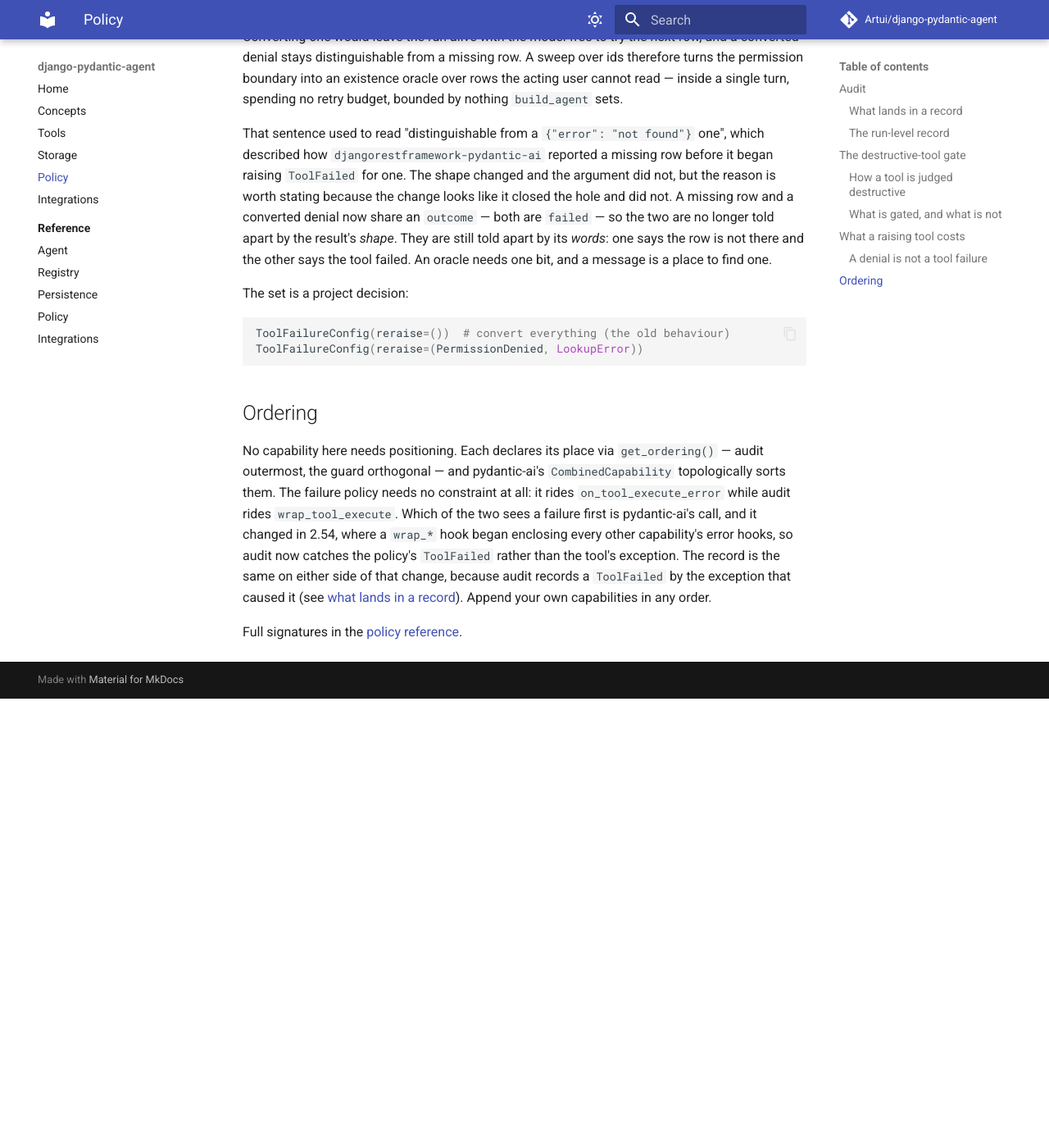
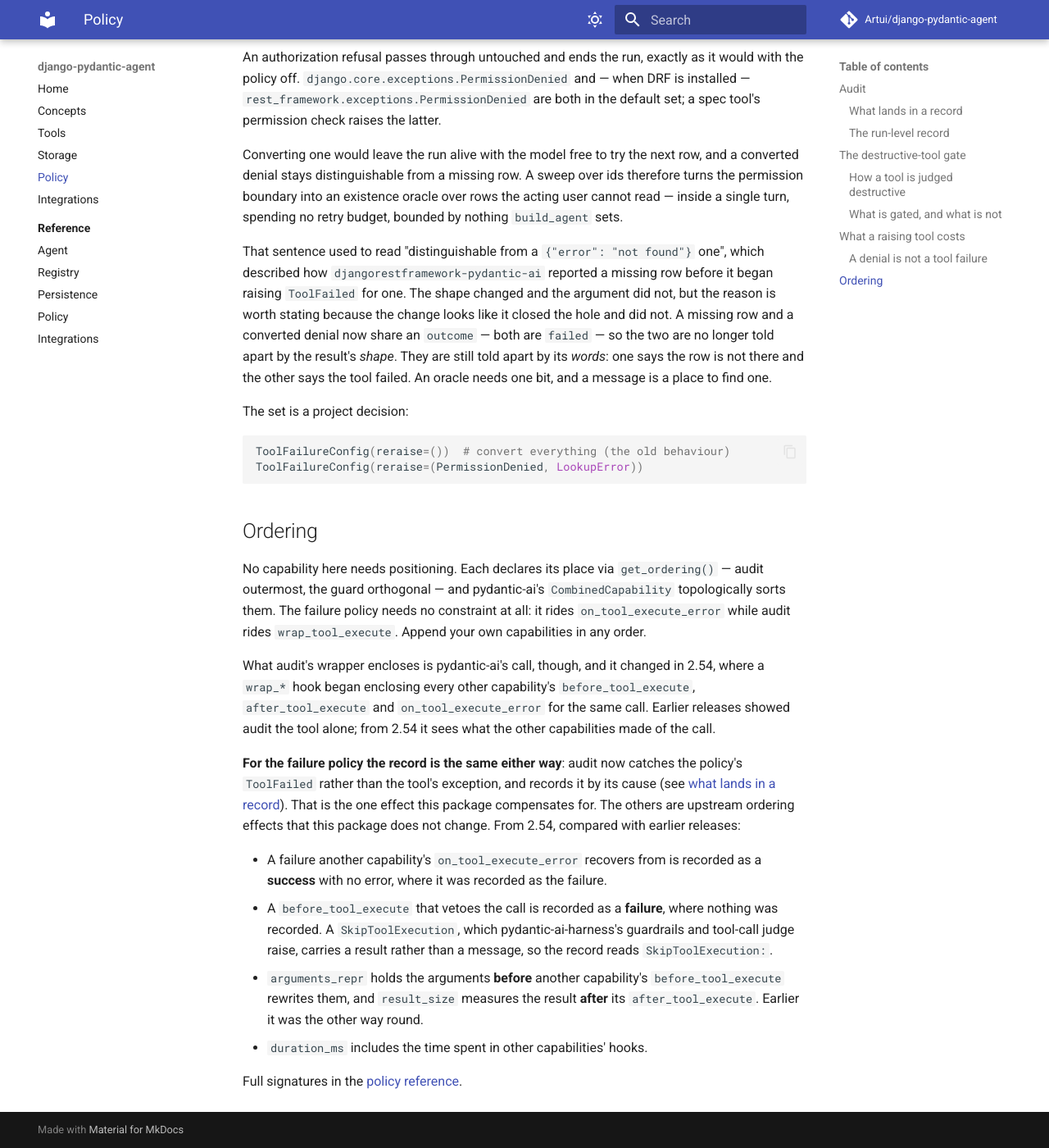
Before and after one commit to Artui/django-pydantic-agent, an MkDocs documentation site: the page built from docs/policy.md, in a window 1280 px wide and 1400 px high, scrolled down 3949 px. Shown: the whole window at 82% size. Built offline with MkDocs 1.6.1 and Material for MkDocs 9.7.7, drawn with Linux system fonts in a browser that asks for light colours; comment, search, counter and statistics services are not loaded; before the commit the page ends 4801 px from its top, so only the background shows below that; some of the changed text lies outside the part shown.

Commit message:
Say what audit records for each ToolFailed, and what 2.54 moved
A ToolFailed a tool raises itself never reaches a capability as one:
pydantic-ai's tool manager converts it into a ToolFailedError carrying
the same message first, so it is recorded by that message, not by its
cause, on every lock this package runs. The previous wording said the
opposite in the changelog, the policy page, the helper's docstring and
a test docstring. Only a ToolFailed a capability hook raises, the
failure policy's or a before_tool_execute veto, reaches the unwrap. A
real agent run with the failure policy composed now asserts the
ToolFailedError record and that the policy never saw it; it also holds
the ToolFailed condition of the guard from the run side.

The ordering account claimed the record is the same on both sides of
pydantic-ai 2.54. That holds for the failure policy only. The policy
page and the class docstring now list what else 2.54 moves in a record
(a recovered failure reads as success, a veto reads as failure, the
arguments precede and the result size follows other capabilities'
rewrites, the duration includes their hooks) as upstream effects this
package does not change.

The changelog no longer says every CI job runs the new order: the
floor job resolves an older pydantic-ai and keeps the old order
covered. The public wrap_tool_execute docstring points at the class
docstring rather than a private helper.

Co-Authored-By: Claude Opus 5.5 <noreply@anthropic.com>

```diff
--- a/docs/policy.md
+++ b/docs/policy.md
@@ -28,14 +28,22 @@ when the logger is null, so "auditing off" costs nothing.
 `AuditEvent` carries `tool_name`, `arguments_repr`, `duration_ms`, `success`,
 and optional `error` / `result_size`.
 
-On a failure, `error` reads `Type: message` and names **the tool's own
-exception**. A `ToolFailed` raised `from` another exception is recorded as that
-cause, because a `ToolFailed` is the copy written for the model: the
-[failure policy](#what-a-raising-tool-costs) redacts it unless `include_detail`
-is set, and this record is the operator's. So a tool that raises
-`ToolFailed("...") from e` itself is recorded as `e` too. A `ToolFailed` with
-no cause has nothing else to name and is recorded as itself. The exception the
-run sees is never changed; only the record is.
+On a failure, `error` reads `Type: message` for the exception that reached
+audit, with one exception. When the [failure policy](#what-a-raising-tool-costs)
+has turned a tool's exception into a `ToolFailed`, the record names that
+cause instead: the `ToolFailed` is the copy written for the model, redacted
+unless `include_detail` is set, and this record is the operator's. Any
+`ToolFailed` a capability hook raises `from` an exception is recorded the same
+way, and one with no cause, such as a `before_tool_execute` veto, is recorded
+as itself.
+
+A `ToolFailed` that **a tool raises itself** is different, and never recorded
+by its cause. pydantic-ai converts it into a `ToolFailedError` carrying the
+same message before any capability sees it, so
+`raise ToolFailed("model copy") from e` is recorded as
+`ToolFailedError: model copy`, and the policy is never handed it. The drf-mcp
+bridge's refusals arrive the same way. The exception the run sees is never
+changed by audit; only the record is.
 
 Arguments are stored **as a string** (typically JSON-encoded), deliberately: it
 keeps records cheap to serialize and discourages retaining raw sensitive values.
@@ -205,12 +213,30 @@ No capability here needs positioning. Each declares its place via
 `get_ordering()` — audit outermost, the guard orthogonal — and pydantic-ai's
 `CombinedCapability` topologically sorts them. The failure policy needs no
 constraint at all: it rides `on_tool_execute_error` while audit rides
-`wrap_tool_execute`. Which of the two sees a failure first is pydantic-ai's
-call, and it changed in 2.54, where a `wrap_*` hook began enclosing every
-other capability's error hooks, so audit now catches the policy's `ToolFailed`
-rather than the tool's exception. The record is the same on either side of
-that change, because audit records a `ToolFailed` by the exception that caused
-it (see [what lands in a record](#what-lands-in-a-record)). Append your own
-capabilities in any order.
+`wrap_tool_execute`. Append your own capabilities in any order.
+
+What audit's wrapper encloses is pydantic-ai's call, though, and it changed in
+2.54, where a `wrap_*` hook began enclosing every other capability's
+`before_tool_execute`, `after_tool_execute` and `on_tool_execute_error` for
+the same call. Earlier releases showed audit the tool alone; from 2.54 it sees
+what the other capabilities made of the call.
+
+**For the failure policy the record is the same either way**: audit now
+catches the policy's `ToolFailed` rather than the tool's exception, and records
+it by its cause (see [what lands in a record](#what-lands-in-a-record)). That is
+the one effect this package compensates for. The others are upstream ordering
+effects that this package does not change. From 2.54, compared with earlier
+releases:
+
+- A failure another capability's `on_tool_execute_error` recovers from is
+  recorded as a **success** with no error, where it was recorded as the failure.
+- A `before_tool_execute` that vetoes the call is recorded as a **failure**,
+  where nothing was recorded. A `SkipToolExecution`, which
+  pydantic-ai-harness's guardrails and tool-call judge raise, carries a result
+  rather than a message, so the record reads `SkipToolExecution: `.
+- `arguments_repr` holds the arguments **before** another capability's
+  `before_tool_execute` rewrites them, and `result_size` measures the result
+  **after** its `after_tool_execute`. Earlier it was the other way round.
+- `duration_ms` includes the time spent in other capabilities' hooks.
 
 Full signatures in the [policy reference](reference/policy.md).
```
Also changed, not shown: CHANGELOG.md (+23 -10 lines), 2 other files.
